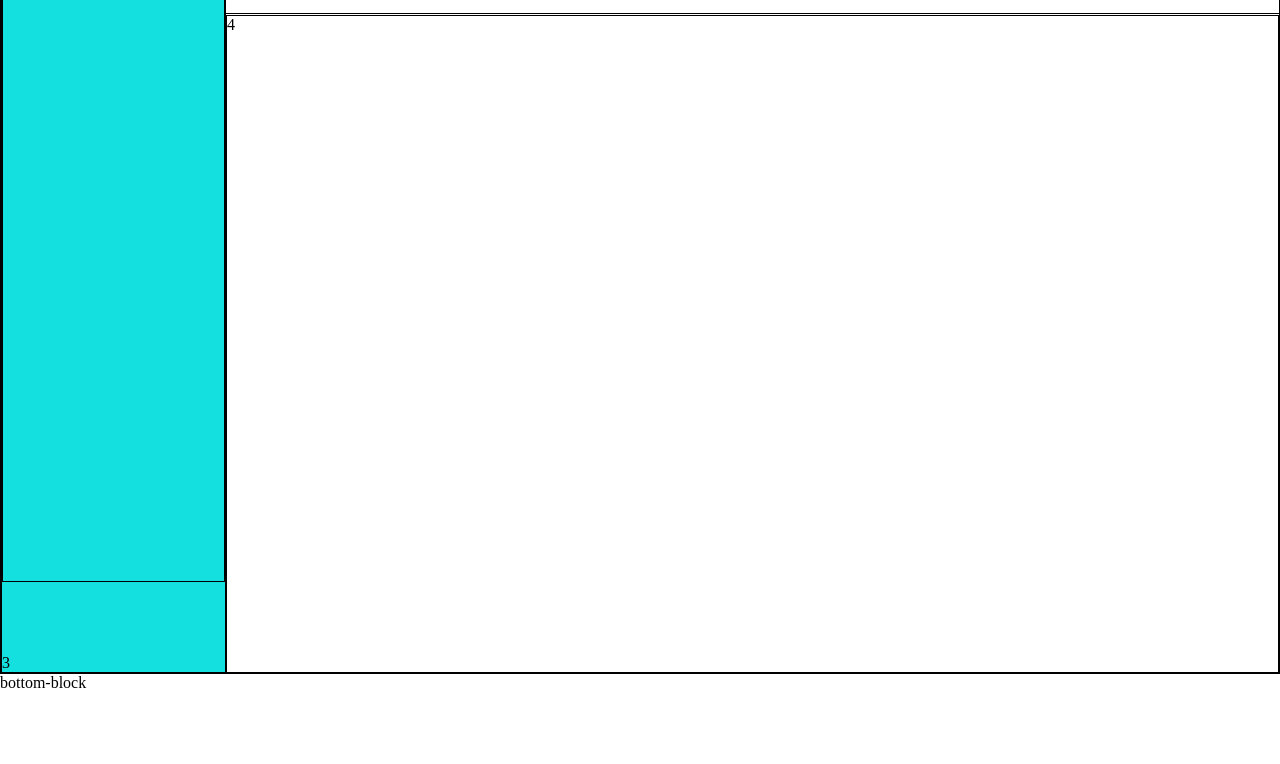
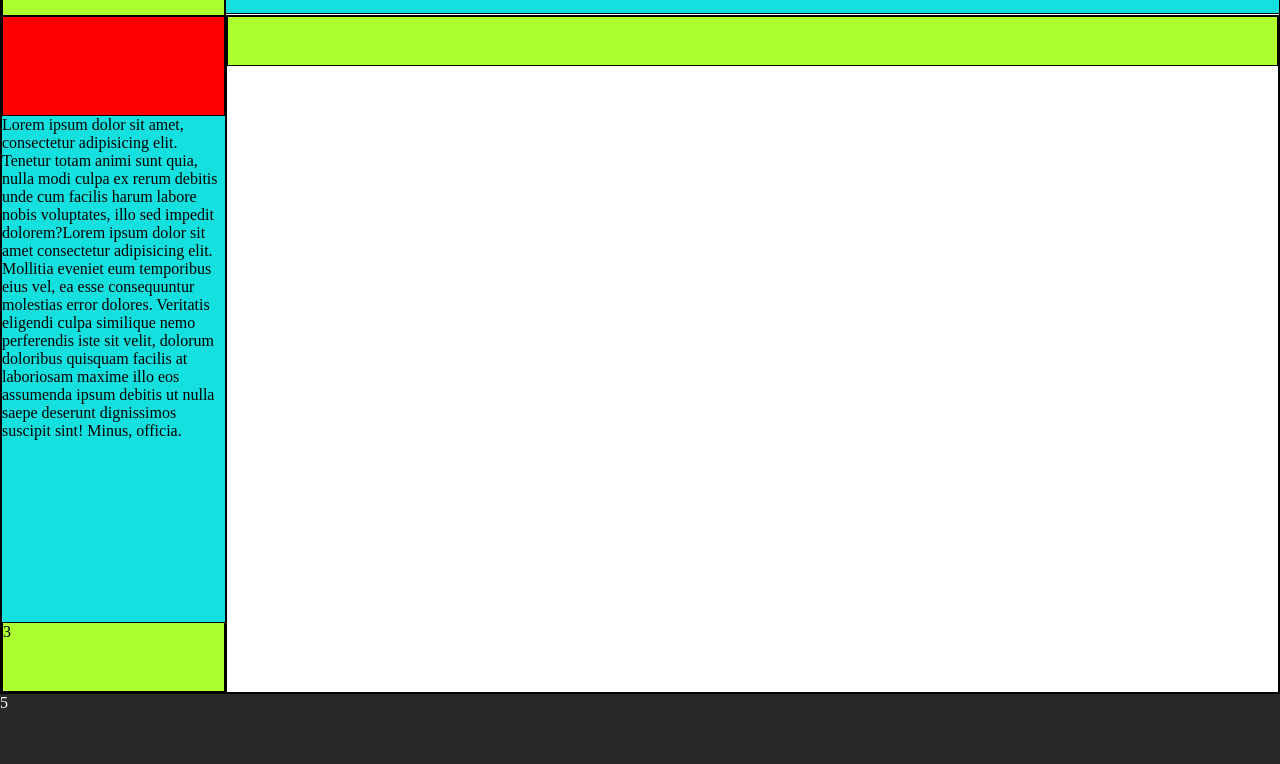
Before and after one commit to GiacWebDev/html-css-spotifyweb, a plain HTML site: page index.html in a window 1280 px wide. Shown: the part 36-800 px from the top of the page. Drawn offline with Linux system fonts and the light colour scheme.

Commit message:
[ADD] left column structure [INIT] right column structure

```diff
--- a/css/style.css
+++ b/css/style.css
@@ -2,6 +2,10 @@
   margin: 0 auto;
   padding: 0;
   box-sizing: border-box;
+}
+
+.container {
+  display: flex;
 }
 
 .debug {
@@ -30,11 +34,12 @@
 
 
 /* MAIN */
+/* generic structure */
 
 main .maxi-container{
   display: flex;
   flex-direction: row;
-  height: calc(100vh - 90px);
+  height: calc(100vh - 70px);
 }
 
 main .top-bar {
@@ -50,24 +55,63 @@ main .maxi-container .column-left {
 }
 
 main .maxi-container .column-left .top {
-  height: calc(100% - 90px);
+  height: calc(100% - 70px);
+  width: 100%;
+}
+
+main .maxi-container .column-left .top .playlist {
+  display: flex;
+}
+
+
+main .maxi-container .column-left .top .logo {
+  height: 50px;
+}
+
+main .maxi-container .column-left .top .home {
+  width: 100%;
+  height: 100px;
+}
+
+main .maxi-container .column-left .top .playlist {
+  height: calc(100vh - 290px);
+  overflow: auto;
 }
 
 main .maxi-container .column-left .bottom {
   position: absolute;
   bottom: 0;
+  width: 100%;
+  height: 70px;
   align-items: center;
 }
 
+/* RIGHT COLUMN */
 main .maxi-container .column-right {
   margin-top: 50px;
   width: calc(100% - 225px);
   height: calc(100% - 50px);
 }
 
-/* main .column-right {
-  width: calc(100% - 55px)
-} */
+main .maxi-container .column-right .top-menu {
+  height: 50px;
+  width: 100%;
+}
+
+main .maxi-container .column-right .recently-played {
+
+}
+
+
+
+/* COLUMN BOTTOM STRIPE END */
+.column-bottom {
+  display: flex;
+  width: 100%;
+  height: 70px;
+  color: white;
+  background-color: #282828;
+}
 
 
 /*
--- a/index.html
+++ b/index.html
@@ -10,7 +10,7 @@
 
   <main>
 
-    <div class="top-bar debug">
+    <div class="top-bar debug-a">
       1
     </div>
 
@@ -22,23 +22,52 @@
 
       <div class="column-left debug-a">
 
-        <div class="top debug">2</div>
+        <!-- UPPER PART -->
+         <div class="top">
+          <div class="up">
 
-        <div class="bottom">3</div>
+            <div class="logo debug-g">
+              logo
+            </div>
+
+            <div class="home debug-r">
+            </div>
+          </div>
+
+          <!-- DOWNER PART OVERFLOW -->
+
+          <div class="playlist">
+            Lorem ipsum dolor sit amet, consectetur adipisicing elit. Tenetur totam animi sunt quia, nulla modi culpa ex rerum debitis unde cum facilis harum labore nobis voluptates, illo sed impedit dolorem?Lorem ipsum dolor sit amet consectetur adipisicing elit. Mollitia eveniet eum temporibus eius vel, ea esse consequuntur molestias error dolores. Veritatis eligendi culpa similique nemo perferendis iste sit velit, dolorum doloribus quisquam facilis at laboriosam maxime illo eos assumenda ipsum debitis ut nulla saepe deserunt dignissimos suscipit sint! Minus, officia.
+          </div>
+
+        </div>
+
+        <!-- div sotto nella colonna sx -->
+        <div class="bottom debug-g">
+          3
+        </div>
 
       </div>
 
-      <!-- LEFT COLUMN -->
+
+
+      <!-- RIGHT COLUMN -->
 
       <div class="column-right debug">
-        4
+
+        <div class="top-menu debug-g"></div>
+
+        <div class="recently-played container"></div>
+
       </div>
 
     </div>
 
   </main>
 
-  <div class="column-bottom">bottom-block</div>
+  <div class="column-bottom">
+    5
+  </div>
 
 </body>
 </html>
```
